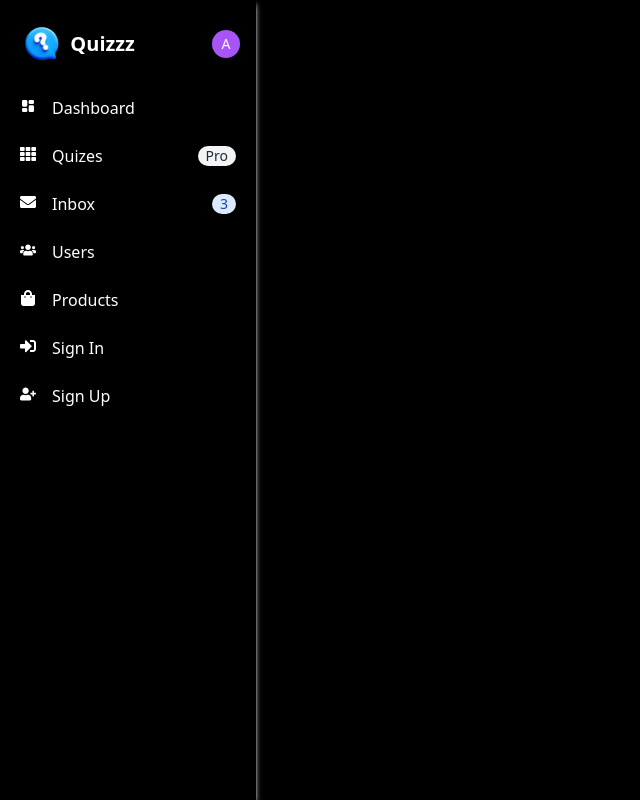
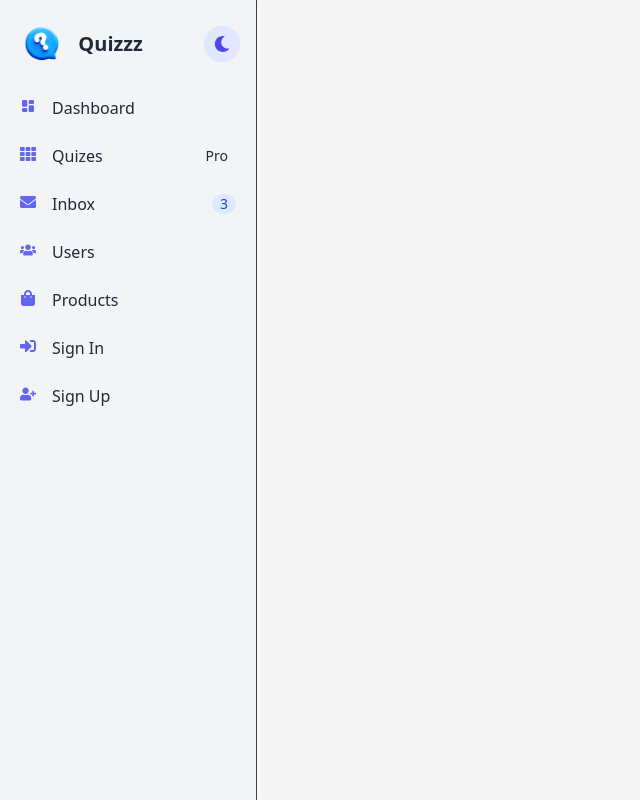
Before and after one commit to Ankit8239jangid/Ai_Quiz_App, a React (Vite) app in the folder Frontend/: page / in a window 1280 px wide. Shown: the whole page, without its empty margins (0-640 px from the left). Built offline with nearby package versions, Linux system fonts and the light colour scheme; no server answers.

Commit message:
improving the UI fixing some bug

```diff
--- a/Frontend/src/Components/Dashbord/Home.jsx
+++ b/Frontend/src/Components/Dashbord/Home.jsx
@@ -1,4 +1,5 @@
 import { useAppContext } from '../../context/app.context';
+import { FaLightbulb } from 'react-icons/fa';
 import QuizCard from '../QuizCard/Card';
 import QuizFilter from './QuizFilter';
 import ShimmerCard from '../../Layout/shimmerCardeUI';
@@ -6,7 +7,7 @@ import logo from '/logo.png';
 import NotFound from '/NotFound.svg';
 
 function Home() {
-    const { quizzes, search, selectedField, isLoading } = useAppContext();
+    const { quizzes, search, selectedField, isLoading, theme } = useAppContext();
 
     // Filter quizzes based on search and field
     const filteredQuizzes = quizzes.filter(quiz => {
@@ -16,10 +17,11 @@ function Home() {
     });
 
     return (
-        <div className="max-h-screen w-full overflow-auto flex flex-col items-center">
-            <div className="flex items-center justify-center text-2xl md:text-3xl font-semibold pt-4 px-4 text-center">
-                <span>Find Your Quiz</span>
-                <img src={logo} alt="" className="h-16" />
+        <div className={`h-screen w-full  flex flex-col items-center ${theme === 'dark' ? 'bg-background-dark' : 'bg-background-light'}`}>
+            <div className="flex items-center justify-center gap-3 text-2xl md:text-3xl font-semibold  px-4 text-center">
+                <span className={theme === 'dark' ? 'text-white' : 'text-gray-800'}>Find Your Quiz</span>
+                <img src={logo} alt="Quiz Logo" className="h-16 hover:scale-110 transition-transform duration-300" />
+                <FaLightbulb className={`text-xl ${theme === 'dark' ? 'text-yellow-300' : 'text-yellow-500'}`} />
             </div>
 
             {/* Search Filter Component */}
@@ -44,9 +46,11 @@ function Home() {
                             />
                         ))
                     ) : (
-                        <div className="flex flex-col items-center justify-center w-full mt-20 translate-x-80">
-                            <img src={NotFound} alt="No quizzes found" className="" />
-
+                        <div className="flex flex-col items-center justify-center col-span-full mt-20">
+                            <img src={NotFound} alt="No quizzes found" className="max-w-md w-full" />
+                            <p className={`text-lg mt-4 ${theme === 'dark' ? 'text-gray-300' : 'text-gray-600'}`}>
+                                No quizzes match your search criteria
+                            </p>
                         </div>
                     )}
                 </div>
--- a/Frontend/src/Components/QuizCard/Card.jsx
+++ b/Frontend/src/Components/QuizCard/Card.jsx
@@ -1,12 +1,20 @@
 import React from 'react';
 import { useNavigate } from 'react-router-dom';
+import { useAppContext } from '../../context/app.context';
 function QuizCard({ heading, Field, Questions, Time, link }) {
-    const navigate = useNavigate()
+    const navigate = useNavigate();
+    const { theme } = useAppContext();
     return (
+        <div className={`card h-56 w-auto m-5 rounded-2xl overflow-hidden transition-all duration-300
+            ${theme === 'dark' ?
+                'border border-gray-700 bg-card-dark text-text-dark shadow-md shadow-gray-800' :
+                'border border-gray-200 bg-card-light text-text-light shadow-md shadow-gray-300'}
+            hover:shadow-lg hover:-translate-y-1`}>
 
-        <div className=" h-56 w-auto m-5 border border-gray-100    rounded-2xl shadow-md shadow-neutral-500 overflow-hidden transition-all duration-300 hover:shadow-lg hover:-translate-y-1">
             {/* Header */}
-            <div className="bg-gradient-to-br from-indigo-500 via-purple-500 to-pink-500 p-4 relative">
+            <div className={`bg-gradient-to-br ${theme === 'dark' ?
+                'from-indigo-700 via-purple-700 to-pink-700' :
+                'from-indigo-500 via-purple-500 to-pink-500'} p-4 relative`}>
                 <h2 className="text-xl font-semibold text-white leading-tight">
                     {heading}
                 </h2>
@@ -16,38 +24,46 @@ function QuizCard({ heading, Field, Questions, Time, link }) {
             {/* Content */}
             <div className="p-4 space-y-3">
                 {/* Details */}
-                <div className="flex justify-between items-center text-sm ">
+                <div className="flex justify-between items-center text-sm">
                     <div className="flex items-center space-x-1">
-                        <svg className="w-4 h-4 text-indigo-600" fill="none" stroke="currentColor" viewBox="0 0 24 24">
+                        <svg className={`w-4 h-4 ${theme === 'dark' ? 'text-primary-dark' : 'text-primary-light'}`}
+                            fill="none" stroke="currentColor" viewBox="0 0 24 24">
                             <path strokeLinecap="round" strokeLinejoin="round" strokeWidth="2" d="M8 12h.01M12 12h.01M16 12h.01M21 12a9 9 0 11-18 0 9 9 0 0118 0z" />
                         </svg>
-                        <span className="">Questions</span>
+                        <span>Questions</span>
                     </div>
                     <span className="font-medium">{Questions}</span>
                 </div>
 
                 <div className="flex justify-between items-center text-sm">
                     <div className="flex items-center space-x-1">
-                        <svg className="w-4 h-4 text-indigo-600" fill="none" stroke="currentColor" viewBox="0 0 24 24">
+                        <svg className={`w-4 h-4 ${theme === 'dark' ? 'text-primary-dark' : 'text-primary-light'}`}
+                            fill="none" stroke="currentColor" viewBox="0 0 24 24">
                             <path strokeLinecap="round" strokeLinejoin="round" strokeWidth="2" d="M12 8v4l3 3m6-3a9 9 0 11-18 0 9 9 0 0118 0z" />
                         </svg>
-                        <span className="">Time</span>
+                        <span>Time</span>
                     </div>
                     <span className="font-medium">{Time} min</span>
                 </div>
 
                 <div className="flex justify-between items-center text-sm">
                     <div className="flex items-center space-x-1">
-                        <svg className="w-4 h-4 text-indigo-600" fill="none" stroke="currentColor" viewBox="0 0 24 24">
+                        <svg className={`w-4 h-4 ${theme === 'dark' ? 'text-primary-dark' : 'text-primary-light'}`}
+                            fill="none" stroke="currentColor" viewBox="0 0 24 24">
                             <path strokeLinecap="round" strokeLinejoin="round" strokeWidth="2" d="M9 5H7a2 2 0 00-2 2v12a2 2 0 002 2h10a2 2 0 002-2V7a2 2 0 00-2-2h-2M9 5a2 2 0 002 2h2a2 2 0 002-2M9 5a2 2 0 012-2h2a2 2 0 012 2" />
                         </svg>
-                        <span className="">Field</span>
+                        <span>Field</span>
                     </div>
                     <span className="font-medium">{Field}</span>
                 </div>
 
                 {/* Button */}
-                <button onClick={() => navigate(link)} className="w-full bg-indigo-600 text-white text-sm py-2 rounded-lg hover:bg-indigo-700 transition-colors duration-200 shadow-sm hover:shadow-md">
+                <button
+                    onClick={() => navigate(link)}
+                    className={`w-full text-white text-sm py-2 rounded-lg shadow-sm hover:shadow-md
+                        ${theme === 'dark' ?
+                            'bg-primary-dark hover:bg-indigo-600' :
+                            'bg-primary-light hover:bg-indigo-700'}`}>
                     Start Now
                 </button>
             </div>
--- a/Frontend/src/Components/QuizTestPage/QuizTest.jsx
+++ b/Frontend/src/Components/QuizTestPage/QuizTest.jsx
@@ -8,7 +8,7 @@ function QuizTest() {
     // Extract ID and Name from params
     const id = searchParams.get('id');
     const name = searchParams.get('name');
-    const { Selectquizze, isLoading, FetchApi } = useAppContext();
+    const { Selectquizze, isLoading, FetchApi, theme } = useAppContext();
 
     useEffect(() => {
         if (id) {
@@ -17,35 +17,59 @@ function QuizTest() {
     }, [])  //this Is an iffy function that takes a input of ID
 
     return (
-        <div className="h-screen flex flex-col overflow-auto items-center text-white">
+        <div className="min-h-screen flex flex-col overflow-auto items-center">
 
-            <p className="text-lg">Name: {name}</p>
+            <div className={`w-full max-w-4xl mx-auto p-6 ${theme === 'dark' ? 'text-white' : 'text-gray-800'}`}>
+                <h1 className="text-2xl font-bold mb-4">{name}</h1>
 
                 {isLoading ? (
-                <p className="mt-4 text-blue-400">Loading quiz details...</p>
+                    <div className={`mt-4 p-8 flex justify-center items-center ${theme === 'dark' ? 'text-blue-300' : 'text-blue-600'}`}>
+                        <div className="animate-pulse flex flex-col items-center">
+                            <div className="h-12 w-12 rounded-full border-4 border-t-transparent border-blue-500 animate-spin mb-4"></div>
+                            <p className="text-lg">Loading quiz details...</p>
+                        </div>
+                    </div>
                 ) : Selectquizze ? (
-                <div className="mt-4 p-4 bg-gray-800 rounded-lg shadow-lg w-3/4">
-                    <h2 className="text-2xl font-semibold">{Selectquizze.title}</h2>
-                    <p className="text-lg">Time Limit: {Selectquizze.timeLimit} minutes</p>
-                    <p className="text-lg">Total Questions: {Selectquizze.numQuestions}</p>
+                    <div className={`mt-4 p-6 rounded-xl shadow-lg w-full transition-all duration-300 ${theme === 'dark' ? 'bg-gray-800 shadow-gray-900' : 'bg-white shadow-gray-200'}`}>
+                        <div className="border-b pb-4 mb-4 border-opacity-20 border-gray-400">
+                            <h2 className="text-2xl font-bold mb-2">{Selectquizze.title}</h2>
+                            <div className="flex flex-wrap gap-4">
+                                <p className={`text-sm px-3 py-1 rounded-full ${theme === 'dark' ? 'bg-blue-900 text-blue-200' : 'bg-blue-100 text-blue-800'}`}>
+                                    Time: {Selectquizze.timeLimit} minutes
+                                </p>
+                                <p className={`text-sm px-3 py-1 rounded-full ${theme === 'dark' ? 'bg-purple-900 text-purple-200' : 'bg-purple-100 text-purple-800'}`}>
+                                    Questions: {Selectquizze.numQuestions}
+                                </p>
+                            </div>
+                        </div>
 
-                    <div className="mt-4">
-                        <h3 className="text-xl font-semibold">Questions:</h3>
-                        {Selectquizze.questions.map((q) => (
-                            <div key={q._id} className="mt-3 p-3 bg-gray-700 rounded-lg">
-                                <p className="text-lg font-medium">{q.question}</p>
-                                <ul className="mt-2">
+                        <div className="mt-6">
+                            <h3 className="text-xl font-semibold mb-4">Questions:</h3>
+                            <div className="space-y-4">
+                                {Selectquizze.questions.map((q, qIndex) => (
+                                    <div key={q._id} className={`p-4 rounded-lg transition-all duration-300 ${theme === 'dark' ? 'bg-gray-700 hover:bg-gray-650' : 'bg-gray-50 hover:bg-gray-100'}`}>
+                                        <p className="text-lg font-medium mb-3">
+                                            <span className={`inline-block w-6 h-6 text-center rounded-full mr-2 ${theme === 'dark' ? 'bg-gray-600' : 'bg-gray-200'}`}>{qIndex + 1}</span>
+                                            {q.question}
+                                        </p>
+                                        <ul className="space-y-2 pl-8">
                                             {q.options.map((option, index) => (
-                                        <li key={index} className="text-gray-300">• {option}</li>
+                                                <li key={index} className={`${theme === 'dark' ? 'text-gray-300' : 'text-gray-600'} flex items-start`}>
+                                                    <span className="mr-2">•</span> {option}
+                                                </li>
                                             ))}
                                         </ul>
                                     </div>
                                 ))}
                             </div>
                         </div>
+                    </div>
                 ) : (
-                <p className="mt-4 text-red-500">No quiz found with this ID.</p>
+                    <div className={`mt-4 p-6 rounded-lg border ${theme === 'dark' ? 'bg-red-900/20 border-red-800 text-red-300' : 'bg-red-50 border-red-200 text-red-600'}`}>
+                        <p className="text-center">No quiz found with this ID.</p>
+                    </div>
                 )}
+            </div>
         </div>
     );
 }
--- a/Frontend/src/Components/Sidebar/Said_Bar.jsx
+++ b/Frontend/src/Components/Sidebar/Said_Bar.jsx
@@ -10,12 +10,14 @@ import {
     FaSignInAlt,
     FaUserPlus,
     FaBars,
-    FaTimes
+    FaTimes,
+    FaSun,
+    FaMoon
 } from 'react-icons/fa';
 import { useAppContext } from '../../context/app.context';
 
 function SideBar() {
-    const { isSidebarOpen, setIsSidebarOpen } = useAppContext();
+    const { isSidebarOpen, setIsSidebarOpen, theme, toggleTheme } = useAppContext();
 
     // Sidebar items
     const sidebarItems = [
@@ -31,12 +33,12 @@ function SideBar() {
     const toggleSidebar = () => setIsSidebarOpen(!isSidebarOpen);
 
     return (
-        <div className="h-screen border-r-gray-100 shadow-md shadow-white">
+        <div className={`h-screen border-r border-gray-700 dark:border-gray-600 shadow-md ${theme === 'dark' ? 'shadow-gray-700' : 'shadow-white'}`}>
             {/* Toggle button - visible only on mobile */}
             <button
                 onClick={toggleSidebar}
                 type="button"
-                className="fixed top-2 right-2 z-50 p-2 bg-black rounded-lg md:hidden"
+                className={`fixed top-2 right-2 z-50 p-2 ${theme === 'dark' ? 'bg-gray-800' : 'bg-black'} rounded-lg md:hidden`}
             >
                 <span className="sr-only">Toggle sidebar</span>
                 {isSidebarOpen ? <FaTimes className="w-6 h-6" /> : <FaBars className="w-6 h-6" />}
@@ -46,23 +48,27 @@ function SideBar() {
             <aside
                 className={`fixed top-0 left-0 z-40 w-64 h-screen transition-transform duration-300
                     ${isSidebarOpen ? 'translate-x-0' : '-translate-x-full'}
-                    md:translate-x-0 md:static`}
+                    md:translate-x-0 md:static dark:bg-gray-900 bg-gray-100`}
                 aria-label="Sidebar"
             >
                 <div className="px-4 pt-5">
                     <div className="flex items-center justify-between">
-                        <NavLink to="/" className="flex items-center">
+                        <NavLink to="/" className="flex items-center gap-2">
                             <img
                                 src={logo}
                                 className="h-12 hover:scale-110 transition-transform"
                                 alt="Logo"
                             />
-                            <span className="text-xl font-semibold">Quizzz</span>
+                            <span className="text-xl font-semibold dark:text-white text-gray-800">Quizzz</span>
                         </NavLink>
+
+                        {/* Theme Toggle Button */}
                         <button
-                            className="flex items-center justify-center h-7 w-7 text-sm bg-purple-500 rounded-full hover:bg-purple-600"
+                            onClick={toggleTheme}
+                            className={`flex items-center justify-center h-9 w-9 text-sm rounded-full transition-all duration-300 ${theme === 'dark' ? 'bg-gray-700 text-yellow-300 hover:bg-gray-600' : 'bg-indigo-100 text-indigo-600 hover:bg-indigo-200'}`}
+                            aria-label="Toggle theme"
                         >
-                            A
+                            {theme === 'dark' ? <FaSun className="w-5 h-5" /> : <FaMoon className="w-4 h-4" />}
                         </button>
                     </div>
                 </div>
@@ -75,12 +81,14 @@ function SideBar() {
                                     to={item.to}
                                     className={({ isActive }) =>
                                         `flex items-center p-2 rounded-lg transition-all duration-300 ease-in-out
-         hover:border hover:border-gray-300 hover:scale-105
-        hover:shadow-md group ${isActive ? ' shadow-md border border-gray-300 ' : ''}`
+                                        dark:text-white text-gray-800
+                                        hover:border ${theme === 'dark' ? 'hover:border-gray-600' : 'hover:border-gray-300'} hover:scale-105
+                                        hover:shadow-md group ${isActive ?
+                                            `shadow-md border ${theme === 'dark' ? 'border-gray-600 bg-gray-800' : 'border-gray-300 bg-white'}` : ''}`
                                     }
                                     onClick={() => setIsSidebarOpen(false)}
                                 >
-                                    <span className="w-5 h-5 transition-transform duration-300 group-hover:rotate-12">
+                                    <span className={`w-5 h-5 transition-transform duration-300 group-hover:rotate-12 ${theme === 'dark' ? 'text-primary-dark' : 'text-primary-light'}`}>
                                         {item.icon}
                                     </span>
                                     <span className="flex-1 ms-3 transition-opacity duration-300 group-hover:opacity-90">
@@ -89,7 +97,9 @@ function SideBar() {
                                     {item.badge && (
                                         <span
                                             className={`px-2 ms-3 text-sm font-medium rounded-full transition-transform duration-300
-            group-hover:scale-110 ${item.badge.color}`}
+                                            group-hover:scale-110 ${theme === 'dark' ?
+                                                (item.badge.color.includes('blue') ? 'bg-blue-900 text-blue-200' : 'bg-gray-700 text-gray-200') :
+                                                item.badge.color}`}
                                         >
                                             {item.badge.text}
                                         </span>
@@ -104,7 +114,7 @@ function SideBar() {
             {/* Overlay for mobile when sidebar is open */}
             {isSidebarOpen && (
                 <div
-                    className="fixed inset-0 bg-black bg-opacity-100 z-30 md:hidden"
+                    className="fixed inset-0 bg-black bg-opacity-70 backdrop-blur-sm z-30 md:hidden"
                     onClick={toggleSidebar}
                 />
             )}
--- a/Frontend/src/Layout/Layout.jsx
+++ b/Frontend/src/Layout/Layout.jsx
@@ -1,12 +1,18 @@
 import React from 'react';
 import Sidebar from '../Components/Sidebar/Said_Bar';  // Ensure correct import name
 import { Outlet } from "react-router-dom";
+import { useAppContext } from '../context/app.context';
 
 function Layout() {
+    const { theme } = useAppContext();
+
     return (
-        <div className="flex min-h-screen w-full bg-black text-white overflow-hidden">
+        <div className={`flex h-screen w-full overflow-hidden transition-colors duration-300
+            ${theme === 'dark' ? 'bg-neutral-900 text-text-dark' : 'bg-neutral-100 text-text-light'}`}>
             <Sidebar />
-            <Outlet />
+            <div className="flex-1 p-4 overflow-auto">
+                <Outlet />
+            </div>
         </div>
     );
 }
--- a/Frontend/src/Layout/shimmerCardeUI.jsx
+++ b/Frontend/src/Layout/shimmerCardeUI.jsx
@@ -1,12 +1,24 @@
 import React from "react";
+import { useAppContext } from "../context/app.context";
 
 const ShimmerCard = () => {
+  const { theme } = useAppContext();
+
   return (
-    <div className=" flex justify-center items-center p-4">
-      <div className=" w-72 h-48  bg-gray-200 rounded-lg shadow-lg animate-pulse p-4">
-        <div className="h-6 w-3/4 bg-gray-300 rounded mb-4"></div>
-        <div className="h-4 w-1/2 bg-gray-300 rounded mb-4"></div>
-        <div className="h-4 w-1/4 bg-gray-300 rounded"></div>
+    <div className="flex justify-center items-center p-4">
+      <div className={`w-72 h-56 rounded-2xl shadow-lg animate-pulse p-4 ${theme === 'dark' ? 'bg-gray-800' : 'bg-gray-200'}`}>
+        {/* Header area */}
+        <div className={`h-12 w-full ${theme === 'dark' ? 'bg-gray-700' : 'bg-gray-300'} rounded-lg mb-4`}></div>
+
+        {/* Content area */}
+        <div className="space-y-3">
+          <div className={`h-4 w-full ${theme === 'dark' ? 'bg-gray-700' : 'bg-gray-300'} rounded mb-2`}></div>
+          <div className={`h-4 w-3/4 ${theme === 'dark' ? 'bg-gray-700' : 'bg-gray-300'} rounded mb-2`}></div>
+          <div className={`h-4 w-1/2 ${theme === 'dark' ? 'bg-gray-700' : 'bg-gray-300'} rounded mb-4`}></div>
+
+          {/* Button area */}
+          <div className={`h-8 w-full ${theme === 'dark' ? 'bg-gray-700' : 'bg-gray-300'} rounded-lg mt-2`}></div>
+        </div>
       </div>
     </div>
   );
--- a/Frontend/src/context/app.context.jsx
+++ b/Frontend/src/context/app.context.jsx
@@ -15,6 +15,32 @@ export const AppProvider = ({ children }) => {
     const [Selectquizze, setSelectQuizze] = useState(null);
     const [score, setScore] = useState(0);
     const [userAnswers, setUserAnswers] = useState([]);
+
+    // Theme state management
+    const [theme, setTheme] = useState(() => {
+        // Check if theme preference exists in localStorage
+        const savedTheme = localStorage.getItem('theme');
+        return savedTheme || 'light'; // Default to light mode if no preference
+    });
+
+    // Effect to apply theme class to document and save preference
+    useEffect(() => {
+        // Save theme preference to localStorage
+        localStorage.setItem('theme', theme);
+
+        // Apply theme class to document element
+        const root = document.documentElement;
+        if (theme === 'dark') {
+            root.classList.add('dark');
+        } else {
+            root.classList.remove('dark');
+        }
+    }, [theme]);
+
+    // Toggle theme function
+    const toggleTheme = () => {
+        setTheme(prevTheme => prevTheme === 'light' ? 'dark' : 'light');
+    };
 
     // Fetch all quizzes from the backend
     useEffect(() => {
@@ -70,6 +96,9 @@ export const AppProvider = ({ children }) => {
         Selectquizze,
         setSelectQuizze,
         setIsLoading,
+        // Theme related values
+        theme,
+        toggleTheme,
     };
 
     return <AppContext.Provider value={value}>{children}</AppContext.Provider>;
--- a/Frontend/src/index.css
+++ b/Frontend/src/index.css
@@ -2,30 +2,44 @@
 @tailwind components;
 @tailwind utilities;
 
+/* Base styles and theme transition */
 * {
   margin: 0;
   padding: 0;
   box-sizing: border-box;
-  /* border: none; */
   outline: none;
 }
 
-  /* Custom Scrollbar */
+html {
+  transition: background-color 0.3s ease, color 0.3s ease;
+}
+
+body {
+  min-height: 100vh;
+  transition: background-color 0.3s ease, color 0.3s ease;
+}
+
+/* Custom Scrollbar - Theme Aware */
 ::-webkit-scrollbar {
-    width: 5px;
-    height: 2px;
+  width: 6px;
+  height: 6px;
 }
 
 ::-webkit-scrollbar-track {
-    background: #000000;
-    border-radius: 10px;
+  @apply bg-gray-200 dark:bg-gray-800;
+  border-radius: 8px;
 }
 
 ::-webkit-scrollbar-thumb {
-    background: #fffbfb;
-    border-radius: 10px;
+  @apply bg-gray-400 dark:bg-gray-600;
+  border-radius: 8px;
 }
 
 ::-webkit-scrollbar-thumb:hover {
-    background: #4b5563;
+  @apply bg-gray-500 dark:bg-gray-500;
 }
+
+/* Card and UI element transitions */
+.card, button, a, input, select {
+  transition: all 0.3s ease;
+}
--- a/Frontend/tailwind.config.js
+++ b/Frontend/tailwind.config.js
@@ -4,9 +4,32 @@ export default {
     "./index.html",
     "./src/**/*.{js,ts,jsx,tsx}",
   ],
-
+  darkMode: 'class',
   theme: {
-    extend: {},
+    extend: {
+      colors: {
+        primary: {
+          light: '#6366f1', // indigo-600
+          dark: '#818cf8'   // indigo-400
+        },
+        secondary: {
+          light: '#9333ea', // purple-600
+          dark: '#a855f7'   // purple-500
+        },
+        background: {
+          light: '#ffffff',
+          dark: '#121212'
+        },
+        card: {
+          light: '#ffffff',
+          dark: '#1e1e1e'
+        },
+        text: {
+          light: '#1f2937', // gray-800
+          dark: '#f3f4f6'   // gray-100
+        }
+      }
+    },
   },
   plugins: [],
 }
```
Also changed, not shown: Frontend/src/Components/Dashbord/QuizFilter.jsx (+15 -19 lines). Lines whose indentation alone changed are shown as unchanged.
